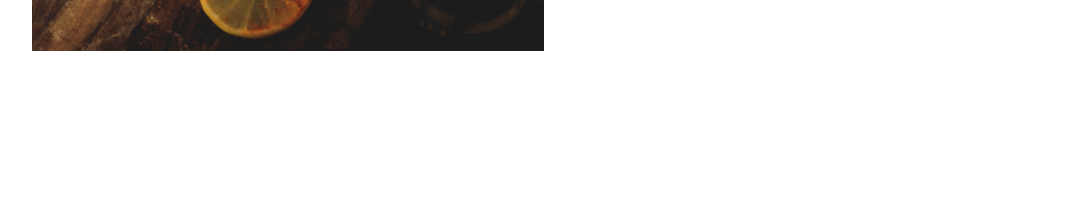
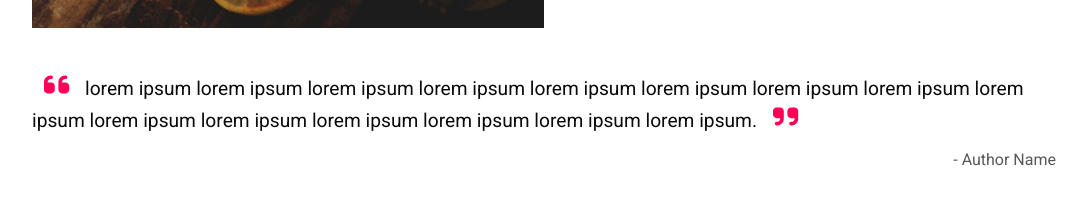
Before and after one commit to Renaldas0/Recipes-App_React, a React (Create React App) app in the folder recipe-app/: page /settings in a window 1280 px wide. Shown: the part 1181-1386 px from the top of the page, without its empty margins (96-1183 px from the left). Before the commit the page ends 1313 px from the top, so only its background shows below. Built offline with nearby package versions, Linux system fonts and the light colour scheme.

Commit message:
add quote section

```diff
--- a/recipe-app/src/App.js
+++ b/recipe-app/src/App.js
@@ -1,6 +1,7 @@
 import NavBar from "./components/navbar";
 import HeroSection from "./components/hero-section";
 import ImproveSkills from "./components/improveSkills";
+import QuoteSection from "./components/quoteSection";
 
 function App() {
   return (
@@ -9,6 +10,7 @@ function App() {
       <div className="container main">
         <HeroSection />
         <ImproveSkills />
+        <QuoteSection />
       </div>
     </div>
   );
--- a/recipe-app/src/components/hero-section.js
+++ b/recipe-app/src/components/hero-section.js
@@ -21,7 +21,7 @@ function HeroSection() {
             </div>
             <div className="col gallery">
                 {images.map((img, index) => (
-                    <CustomImage key={index} imgSrc={img} pt={"90%"} />
+                    <CustomImage key={index} imgSrc={img} pt={"85%"} />
                 ))}
             </div>
         </div>
--- /dev/null
+++ b/recipe-app/src/components/quoteSection.js
@@ -0,0 +1,15 @@
+import { FontAwesomeIcon } from "@fortawesome/react-fontawesome";
+import { faQuoteLeft } from "@fortawesome/free-solid-svg-icons";
+import { faQuoteRight } from "@fortawesome/free-solid-svg-icons";
+
+function QuoteSection() {
+    return (
+        <div className="section quote">
+            <p className="quote-text"><FontAwesomeIcon icon={faQuoteLeft} /> lorem ipsum lorem ipsum lorem ipsum lorem ipsum lorem ipsum
+                lorem ipsum lorem ipsum lorem ipsum lorem ipsum lorem ipsum lorem ipsum lorem ipsum lorem ipsum lorem ipsum lorem ipsum. <FontAwesomeIcon icon={faQuoteRight} /></p>
+            <p className="quote-author">- Author Name</p>
+        </div>
+    )
+}
+
+export default QuoteSection;
--- a/recipe-app/src/styles/index.scss
+++ b/recipe-app/src/styles/index.scss
@@ -91,37 +91,27 @@ img {
 
 @import "partials/hero-section.scss";
 
-.section.improve-skills {
-    .img {
-        img {
-            width: 100%;
+@import "partials/improve-skills.scss";
+
+.section.quote {
+    display: block;
+
+    .quote-text {
+        font-size: 1.2em;
+        line-height: 1.3;
+        color: var(--text-color);
+
+        svg {
+            color: var(--primary-color);
+            font-size: 1.5em;
+            margin: 0 .4em;
         }
     }
 
-    .col.typography {
-        padding-left: 1em;
-
-        .skill-item {
-            border-left: .3em solid var(--primary-color);
-            margin-bottom: .5em;
-            padding: .1em 0 .1em .5em;
-            color: var(--text-light);
-            font-weight: bold;
-            transform: translateX(100%);
-            opacity: 0;
-            animation: getAnimationSpeed(.3s) slideInRight forwards;
-
-            @for $i from 1 through 7 {
-                &:nth-child(#{$i}) {
-                    animation-delay: #{$i * .1}s;
-
-                }
-            }
-        }
-
-        .btn {
-            margin-top: 1em;
-        }
+    .quote-author {
+        color: var(--text-light);
+        text-align: right;
+        margin-top: 1em;
     }
 }
 
--- /dev/null
+++ b/recipe-app/src/styles/partials/improve-skills.scss
@@ -0,0 +1,33 @@
+.section.improve-skills {
+    .img {
+        img {
+            width: 100%;
+        }
+    }
+
+    .col.typography {
+        padding-left: 1em;
+
+        .skill-item {
+            border-left: .3em solid var(--primary-color);
+            margin-bottom: .5em;
+            padding: .1em 0 .1em .5em;
+            color: var(--text-light);
+            font-weight: bold;
+            transform: translateX(100%);
+            opacity: 0;
+            animation: getAnimationSpeed(.3s) slideInRight forwards;
+
+            @for $i from 1 through 7 {
+                &:nth-child(#{$i}) {
+                    animation-delay: #{$i * .1}s;
+
+                }
+            }
+        }
+
+        .btn {
+            margin-top: 1em;
+        }
+    }
+}
--- a/recipe-app/src/styles/partials/navbar.scss
+++ b/recipe-app/src/styles/partials/navbar.scss
@@ -25,7 +25,7 @@
             letter-spacing: 1px;
             text-transform: uppercase;
             position: relative;
-            font-size: .9em;
+            font-size: 1em;
 
             &::before {
                 content: '';
```
